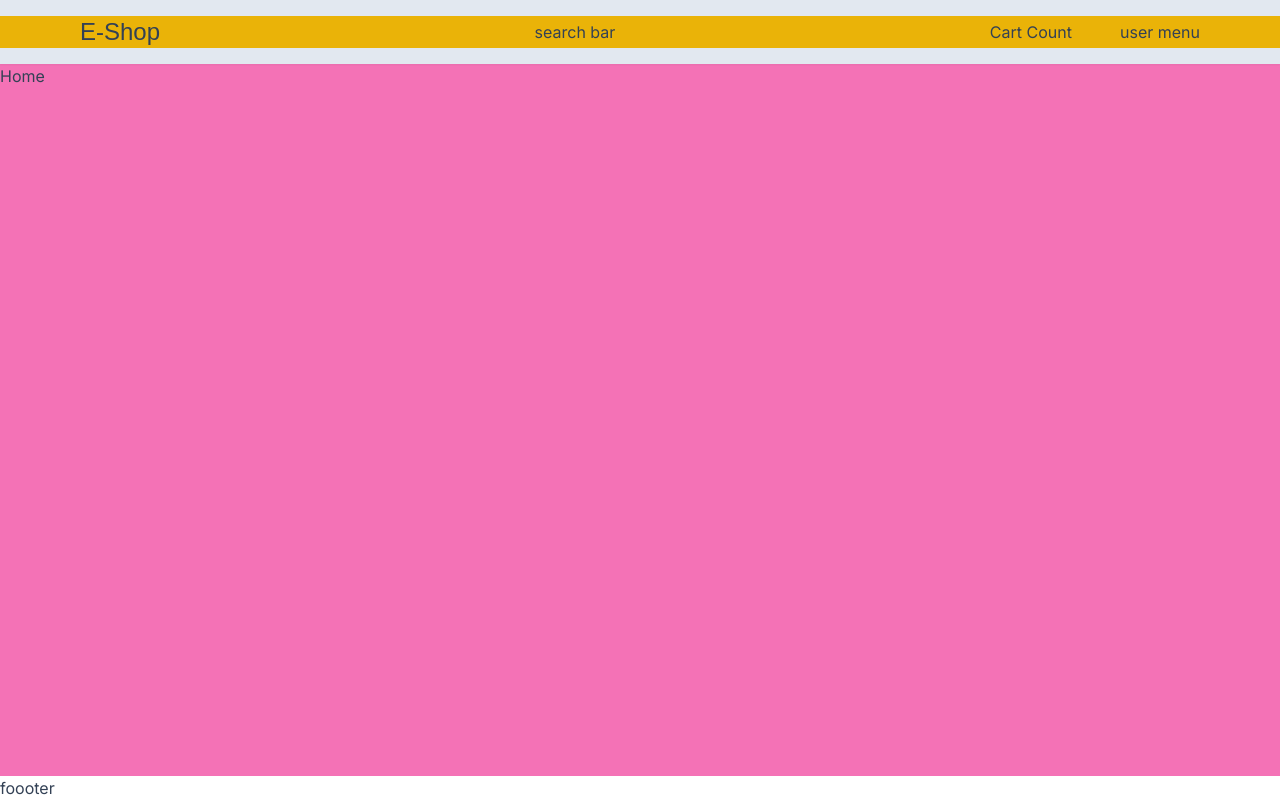
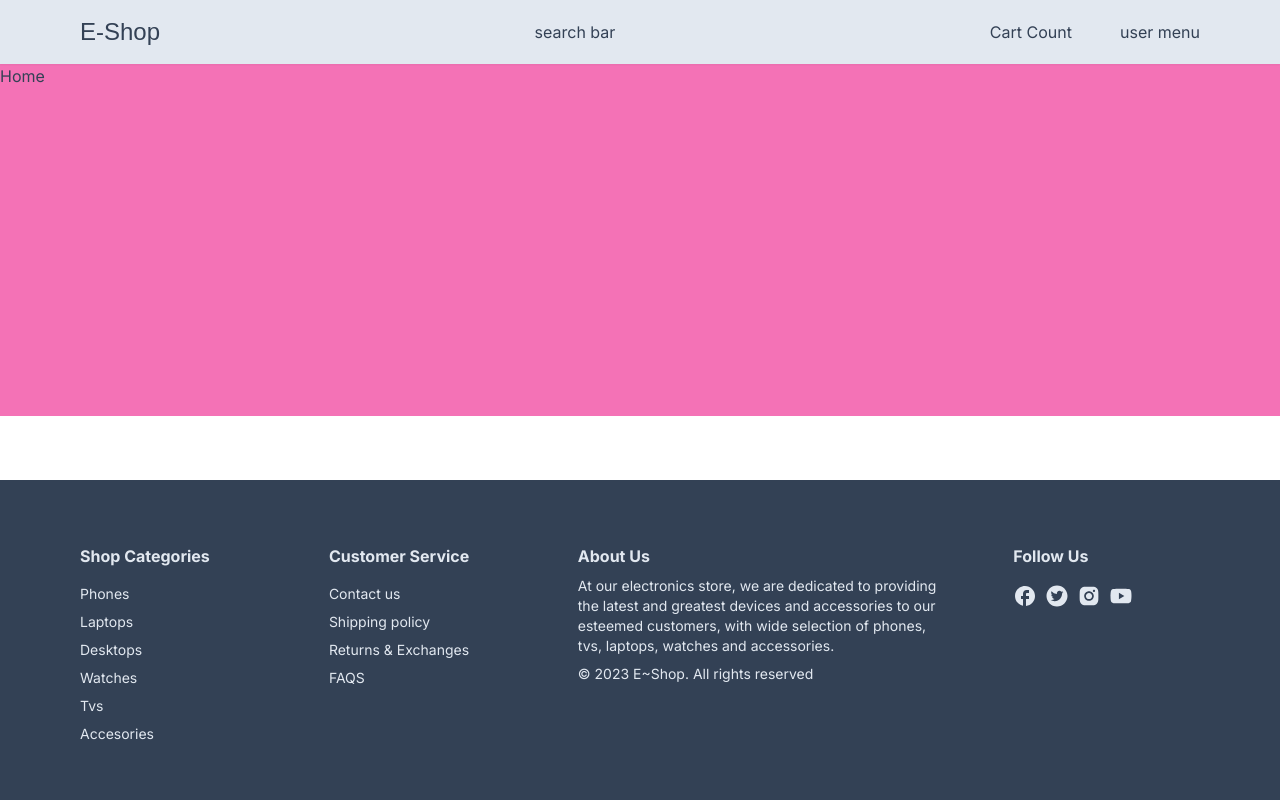
Before and after one commit to meshackkirwachumba/e-shop, a Next.js app: page / in a window 1280 px wide. Built offline with nearby package versions, Linux system fonts and the light colour scheme; a web font is replaced by a local one.

Commit message:
styled footer

```diff
--- a/app/components/Container.tsx
+++ b/app/components/Container.tsx
@@ -11,7 +11,7 @@
         px-4
         xl:px-20
         md:px-2
-        bg-yellow-500
+
       "
     >
       {children}
--- a/app/components/footer/Footer.tsx
+++ b/app/components/footer/Footer.tsx
@@ -1,8 +1,87 @@
+import Link from "next/link";
+import Container from "../Container";
+import FooterList from "./FooterList";
+import { MdFacebook } from "react-icons/md";
+import {
+  AiFillTwitterCircle,
+  AiFillInstagram,
+  AiFillYoutube,
+} from "react-icons/ai";
+
 const Footer = () => {
   return (
-    <div>
-      <div>foooter</div>
-    </div>
+    <footer
+      className="
+       bg-slate-700
+       text-slate-200
+       text-sm
+       mt-16
+     "
+    >
+      <Container>
+        <div
+          className="
+           flex
+           flex-col
+           md:flex-row
+           justify-between
+           pt-16
+           pb-8
+         "
+        >
+          <FooterList>
+            <h3 className="text-base font-bold mb-2">Shop Categories</h3>
+            <Link href="#">Phones</Link>
+            <Link href="#">Laptops</Link>
+            <Link href="#">Desktops</Link>
+            <Link href="#">Watches</Link>
+            <Link href="#">Tvs</Link>
+            <Link href="#">Accesories</Link>
+          </FooterList>
+          <FooterList>
+            <h3 className="text-base font-bold mb-2">Customer Service</h3>
+            <Link href="#">Contact us</Link>
+            <Link href="#">Shipping policy</Link>
+            <Link href="#">Returns & Exchanges</Link>
+            <Link href="#">FAQS</Link>
+          </FooterList>
+          <div
+            className="
+             w-full
+             md:w-1/3
+             mb-6
+             md:mb-0
+          "
+          >
+            <h3 className="text-base font-bold mb-2">About Us</h3>
+            <p className="mb-2">
+              At our electronics store, we are dedicated to providing the latest
+              and greatest devices and accessories to our esteemed customers,
+              with wide selection of phones, tvs, laptops, watches and
+              accessories.
+            </p>
+            <p>&copy; {new Date().getFullYear()} E~Shop. All rights reserved</p>
+          </div>
+          <FooterList>
+            <h3 className="text-base font-bold mb-2">Follow Us</h3>
+            <div className="flex gap-2">
+              <Link href="#">
+                <MdFacebook size={24} />
+              </Link>
+              <Link href="#">
+                <AiFillTwitterCircle size={24} />
+              </Link>
+              <Link href="#">
+                <AiFillInstagram size={24} />
+              </Link>
+              <Link href="#">
+                <AiFillYoutube size={24} />
+              </Link>
+            </div>
+          </FooterList>
+        </div>
+      </Container>
+    </footer>
   );
 };
 
--- /dev/null
+++ b/app/components/footer/FooterList.tsx
@@ -0,0 +1,24 @@
+interface FooterListProps {
+  children: React.ReactNode;
+}
+
+const FooterList = ({ children }: FooterListProps) => {
+  return (
+    <div
+      className="
+        w-full
+        sm:w-1/2
+        md:w-1/3
+        lg:w-1/6
+        mb-6
+        flex
+        flex-col
+        gap-2
+         "
+    >
+      {children}
+    </div>
+  );
+};
+
+export default FooterList;
```
